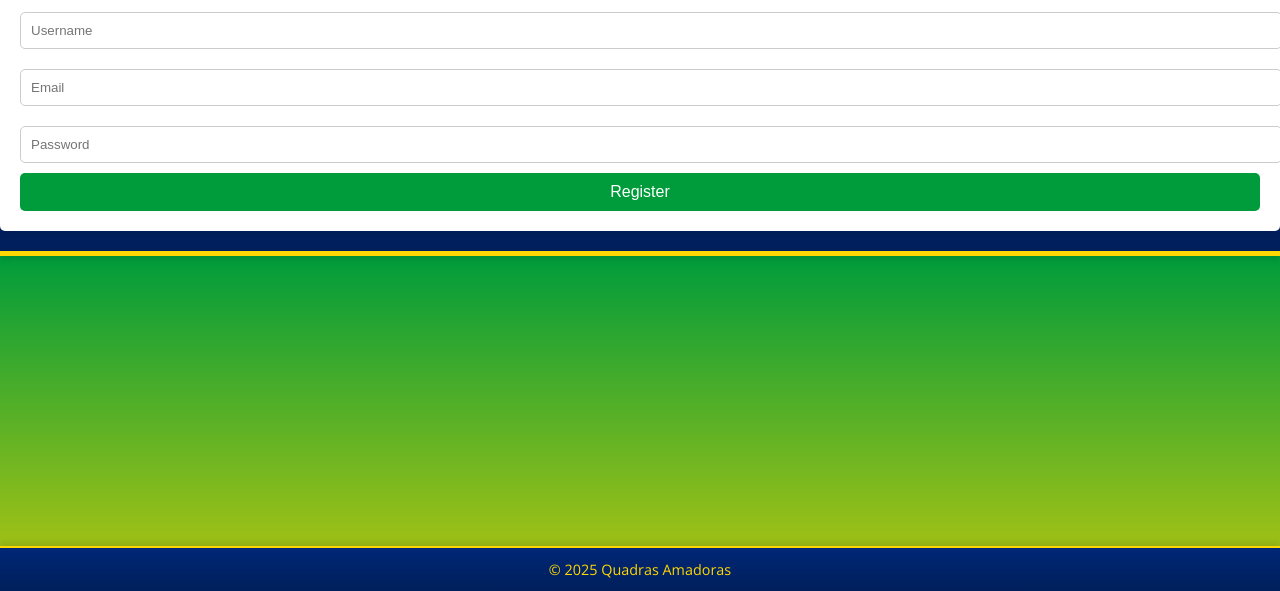
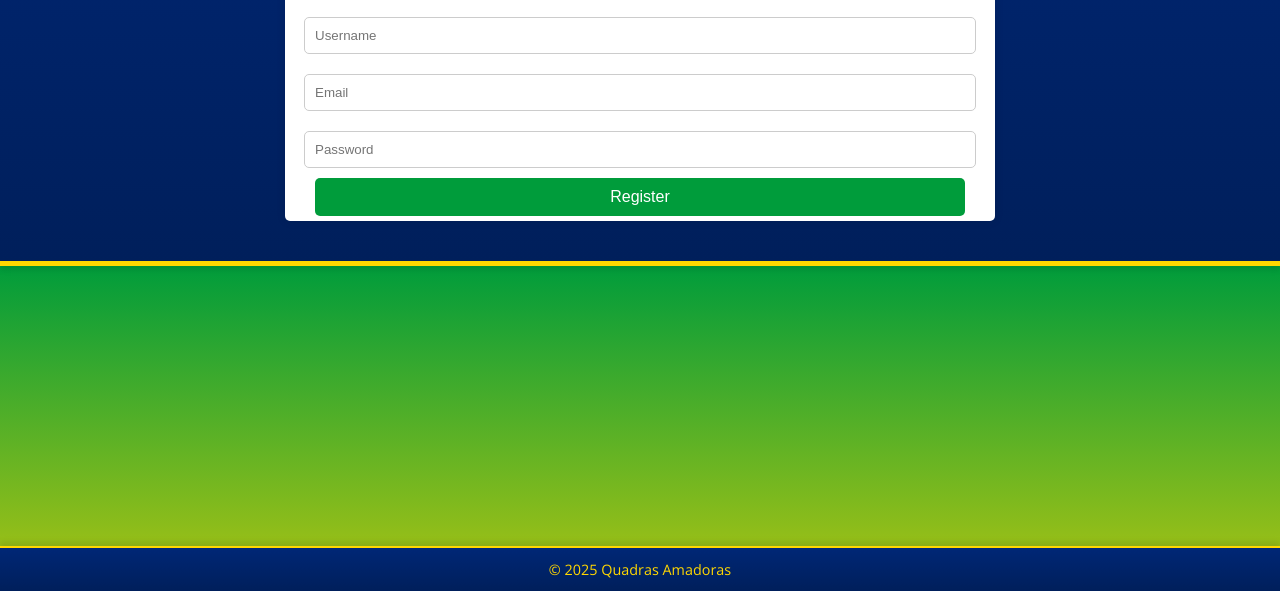
Before and after one commit to LorenzoAHenrique/ProjetoQuadrinha, a website: page views/register.html in a window 1280 px wide. Shown: the part 209-800 px from the top of the page. Drawn offline with nearby package versions, Linux system fonts and the light colour scheme.

Commit message:
Changes in button

```diff
--- a/public/css/style.css
+++ b/public/css/style.css
@@ -135,7 +135,10 @@ footer p {
 
 .register-container {
     background-color: #fff;
-    padding: 20px;
+    width: 700px;
+    align-items: center;
+    margin: 20px auto;
+    padding: 5px;
     border-radius: 5px;
     box-shadow: 0 0 10px rgba(0, 0, 0, 0.1);
 }
@@ -147,7 +150,7 @@ footer p {
 .register-container input[type="text"],
 .register-container input[type="email"],
 .register-container input[type="password"] {
-    width: 100%;
+    width:  calc(100% - 50px);
     padding: 10px;
     margin: 10px 0;
     border: 1px solid #ccc;
@@ -155,7 +158,7 @@ footer p {
 }
 
 .register-container button {
-    width: 100%;
+    width:  calc(100% - 50px);
     padding: 10px;
     background-color: #009C3B; /* Verde para o botão */
     border: none;
```
